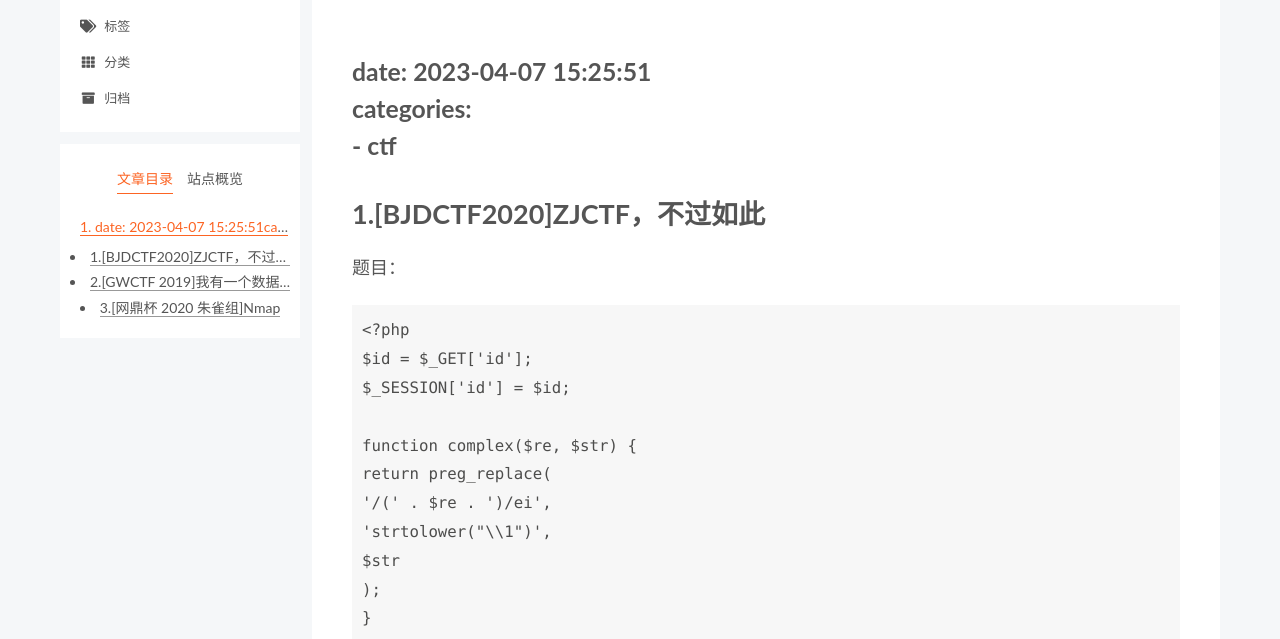
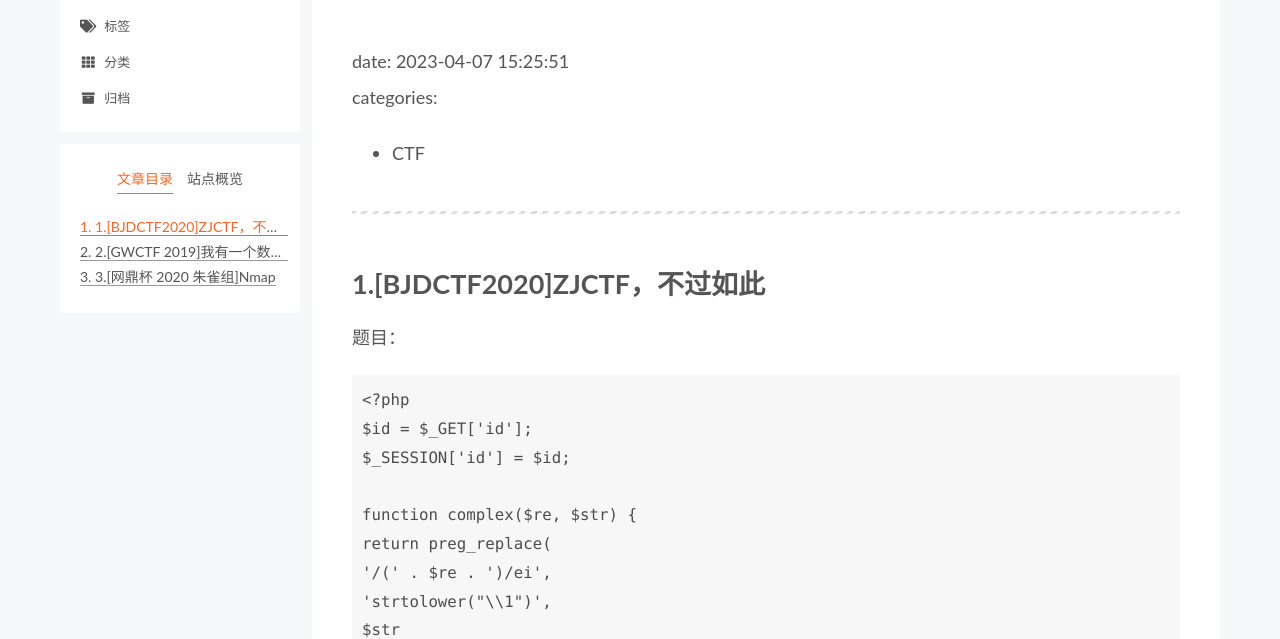
Before and after one commit to MSoberM/MSoberM.github.io, a plain HTML site: page 2023/05/09/buu刷题记录/index.html in a window 1280 px wide. Shown: the part 198-837 px from the top of the page. Drawn offline with Linux system fonts and the light colour scheme.

Commit message:
Site updated: 2023-05-09 20:59:52

```diff
--- a/2023/05/09/buu刷题记录/index.html
+++ b/2023/05/09/buu刷题记录/index.html
@@ -20,15 +20,15 @@
     var CONFIG = {"hostname":"example.com","root":"/","scheme":"Pisces","version":"7.8.0","exturl":false,"sidebar":{"position":"left","display":"post","padding":18,"offset":12,"onmobile":false},"copycode":{"enable":false,"show_result":false,"style":null},"back2top":{"enable":true,"sidebar":false,"scrollpercent":false},"bookmark":{"enable":false,"color":"#222","save":"auto"},"fancybox":false,"mediumzoom":false,"lazyload":false,"pangu":false,"comments":{"style":"tabs","active":null,"storage":true,"lazyload":false,"nav":null},"algolia":{"hits":{"per_page":10},"labels":{"input_placeholder":"Search for Posts","hits_empty":"We didn't find any results for the search: ${query}","hits_stats":"${hits} results found in ${time} ms"}},"localsearch":{"enable":false,"trigger":"auto","top_n_per_article":1,"unescape":false,"preload":false},"motion":{"enable":true,"async":false,"transition":{"post_block":"fadeIn","post_header":"slideDownIn","post_body":"slideDownIn","coll_header":"slideLeftIn","sidebar":"slideUpIn"}},"path":"search.xml"};
   </script>
 
-  <meta name="description" content="date: 2023-04-07 15:25:51categories:- ctf1.[BJDCTF2020]ZJCTF，不过如此题目： &lt;?php $id &#x3D; $_GET[&#39;id&#39;]; $_SESSION[&#39;id&#39;] &#x3D; $id;  function complex($re, $str) &amp;#123; return preg_replace( &#39;&#x2F;(">
+  <meta name="description" content="date: 2023-04-07 15:25:51categories:   CTF   1.[BJDCTF2020]ZJCTF，不过如此题目： &lt;?php $id &#x3D; $_GET[&#39;id&#39;]; $_SESSION[&#39;id&#39;] &#x3D; $id;  function complex($re, $str) &amp;#123; return preg_replace( &amp;#3">
 <meta property="og:type" content="article">
 <meta property="og:title" content="buu刷题记录">
 <meta property="og:url" content="http://example.com/2023/05/09/buu%E5%88%B7%E9%A2%98%E8%AE%B0%E5%BD%95/index.html">
 <meta property="og:site_name" content="SoberBlog">
-<meta property="og:description" content="date: 2023-04-07 15:25:51categories:- ctf1.[BJDCTF2020]ZJCTF，不过如此题目： &lt;?php $id &#x3D; $_GET[&#39;id&#39;]; $_SESSION[&#39;id&#39;] &#x3D; $id;  function complex($re, $str) &amp;#123; return preg_replace( &#39;&#x2F;(">
+<meta property="og:description" content="date: 2023-04-07 15:25:51categories:   CTF   1.[BJDCTF2020]ZJCTF，不过如此题目： &lt;?php $id &#x3D; $_GET[&#39;id&#39;]; $_SESSION[&#39;id&#39;] &#x3D; $id;  function complex($re, $str) &amp;#123; return preg_replace( &amp;#3">
 <meta property="og:locale" content="zh_CN">
 <meta property="article:published_time" content="2023-05-09T03:37:32.620Z">
-<meta property="article:modified_time" content="2023-05-09T09:17:27.477Z">
+<meta property="article:modified_time" content="2023-05-09T12:59:39.224Z">
 <meta property="article:author" content="Sober">
 <meta name="twitter:card" content="summary">
 
@@ -190,7 +190,7 @@
               <span class="post-meta-item-text">发表于</span>
 
 
-              <time title="创建时间：2023-05-09 11:37:32 / 修改时间：17:17:27" itemprop="dateCreated datePublished" datetime="2023-05-09T11:37:32+08:00">2023-05-09</time>
+              <time title="创建时间：2023-05-09 11:37:32 / 修改时间：20:59:39" itemprop="dateCreated datePublished" datetime="2023-05-09T11:37:32+08:00">2023-05-09</time>
             </span>
 
           <br>
@@ -218,7 +218,12 @@
     <div class="post-body" itemprop="articleBody">
 
 
-        <h2 id="date-2023-04-07-15-25-51categories-ctf"><a href="#date-2023-04-07-15-25-51categories-ctf" class="headerlink" title="date: 2023-04-07 15:25:51categories:- ctf"></a>date: 2023-04-07 15:25:51<br>categories:<br>- ctf</h2><h1 id="1-BJDCTF2020-ZJCTF，不过如此"><a href="#1-BJDCTF2020-ZJCTF，不过如此" class="headerlink" title="1.[BJDCTF2020]ZJCTF，不过如此"></a>1.[BJDCTF2020]ZJCTF，不过如此</h1><p>题目：</p>
+        <p>date: 2023-04-07 15:25:51<br>categories: </p>
+<ul>
+<li>CTF</li>
+</ul>
+<hr>
+<h1 id="1-BJDCTF2020-ZJCTF，不过如此"><a href="#1-BJDCTF2020-ZJCTF，不过如此" class="headerlink" title="1.[BJDCTF2020]ZJCTF，不过如此"></a>1.[BJDCTF2020]ZJCTF，不过如此</h1><p>题目：</p>
 <pre><code>&lt;?php
 $id = $_GET[&#39;id&#39;];
 $_SESSION[&#39;id&#39;] = $id;
@@ -332,7 +337,7 @@ function getFlag()&#123;
 
       <!--noindex-->
       <div class="post-toc-wrap sidebar-panel">
-          <div class="post-toc motion-element"><ol class="nav"><li class="nav-item nav-level-2"><a class="nav-link" href="#date-2023-04-07-15-25-51categories-ctf"><span class="nav-number">1.</span> <span class="nav-text">date: 2023-04-07 15:25:51categories:- ctf</span></a></li></ol></li><li class="nav-item nav-level-1"><a class="nav-link" href="#1-BJDCTF2020-ZJCTF%EF%BC%8C%E4%B8%8D%E8%BF%87%E5%A6%82%E6%AD%A4"><span class="nav-number"></span> <span class="nav-text">1.[BJDCTF2020]ZJCTF，不过如此</span></a></li><li class="nav-item nav-level-1"><a class="nav-link" href="#2-GWCTF-2019-%E6%88%91%E6%9C%89%E4%B8%80%E4%B8%AA%E6%95%B0%E6%8D%AE%E5%BA%93"><span class="nav-number"></span> <span class="nav-text">2.[GWCTF 2019]我有一个数据库</span></a></li><li class="nav-item nav-level-1"><a class="nav-link" href="#3-%E7%BD%91%E9%BC%8E%E6%9D%AF-2020-%E6%9C%B1%E9%9B%80%E7%BB%84-Nmap"><span class="nav-number"></span> <span class="nav-text">3.[网鼎杯 2020 朱雀组]Nmap</span></a></div>
+          <div class="post-toc motion-element"><ol class="nav"><li class="nav-item nav-level-1"><a class="nav-link" href="#1-BJDCTF2020-ZJCTF%EF%BC%8C%E4%B8%8D%E8%BF%87%E5%A6%82%E6%AD%A4"><span class="nav-number">1.</span> <span class="nav-text">1.[BJDCTF2020]ZJCTF，不过如此</span></a></li><li class="nav-item nav-level-1"><a class="nav-link" href="#2-GWCTF-2019-%E6%88%91%E6%9C%89%E4%B8%80%E4%B8%AA%E6%95%B0%E6%8D%AE%E5%BA%93"><span class="nav-number">2.</span> <span class="nav-text">2.[GWCTF 2019]我有一个数据库</span></a></li><li class="nav-item nav-level-1"><a class="nav-link" href="#3-%E7%BD%91%E9%BC%8E%E6%9D%AF-2020-%E6%9C%B1%E9%9B%80%E7%BB%84-Nmap"><span class="nav-number">3.</span> <span class="nav-text">3.[网鼎杯 2020 朱雀组]Nmap</span></a></li></ol></div>
       </div>
       <!--/noindex-->
 
```
Also changed, not shown: categories/index.html (+1 -1 lines), index.html (+7 -2 lines), search.xml (+6 -1 lines).
